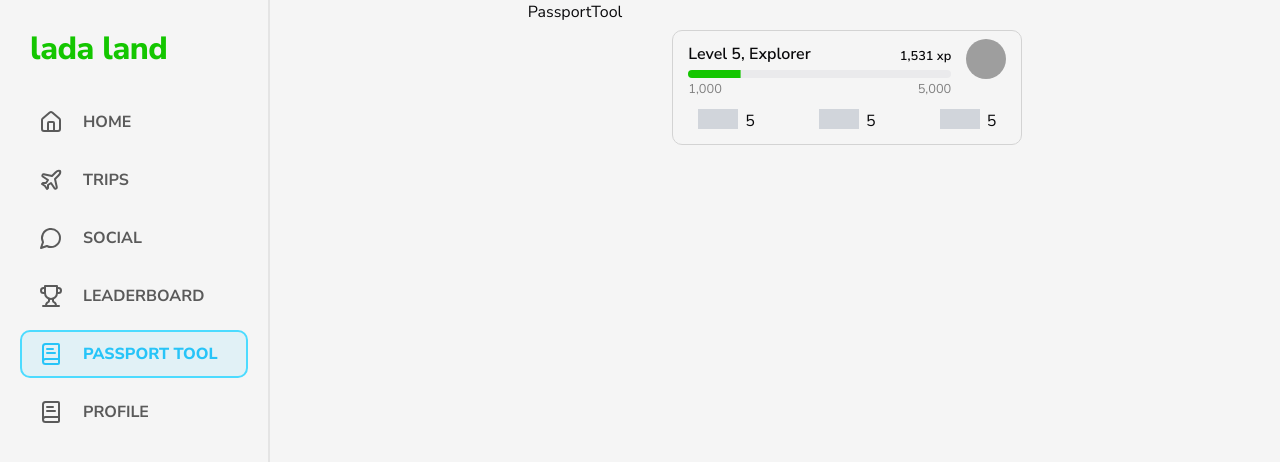
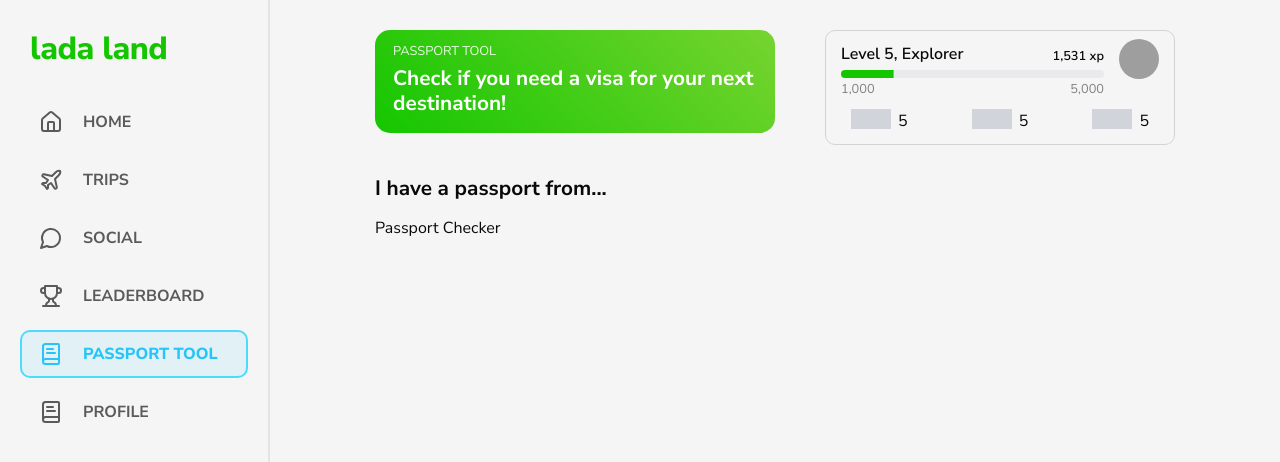
Before and after one commit to C01-Project-LADA/ladaland, a Next.js app in the folder client/: page /passport-tool in a window 1280 px wide. Shown: the top 462 px of the page. Built offline with nearby package versions, Linux system fonts and the light colour scheme; grey boxes are pictures that could not be loaded.

Commit message:
chore: Passport tool page skeleton

```diff
--- a/client/src/app/(authenticated)/passport-tool/page.tsx
+++ b/client/src/app/(authenticated)/passport-tool/page.tsx
@@ -1,9 +1,17 @@
-import React from 'react';
+import PassportChecker from '@/components/PassportChecker';
+import styles from '@/styles/PassportTool.module.css';
 
 export default function PassportTool() {
   return (
-    <div>
-      <div className="mb-[1000px]">PassportTool</div>
+    <div className={styles.container}>
+      <div className={styles.header_block}>
+        <h2>PASSPORT TOOL</h2>
+        <h1>Check if you need a visa for your next destination!</h1>
+      </div>
+
+      <h2 className={styles.title}>I have a passport from...</h2>
+
+      <PassportChecker />
     </div>
   );
 }
--- /dev/null
+++ b/client/src/components/PassportChecker.tsx
@@ -0,0 +1,9 @@
+'use client';
+
+export default function PassportChecker() {
+  return (
+    <>
+      <div>Passport Checker</div>
+    </>
+  );
+}
--- /dev/null
+++ b/client/src/styles/PassportTool.module.css
@@ -0,0 +1,34 @@
+.container {
+  padding-top: 30px;
+}
+
+.header_block {
+  background: linear-gradient(
+    45deg,
+    var(--lada-primary) 0%,
+    var(--lada-secondary) 100%
+  );
+  border-radius: 15px;
+  padding: 12px 18px 17px 18px;
+  color: white;
+
+  /* TEMP */
+  width: 400px;
+}
+.header_block h2 {
+  font-size: 0.8rem;
+  color: rgba(255, 255, 255, 0.9);
+  margin-bottom: 5px;
+}
+.header_block h1 {
+  font-size: 1.3rem;
+  font-weight: bold;
+  line-height: 1.2;
+}
+
+.title {
+  font-size: 1.3rem;
+  font-weight: bold;
+  margin-top: 40px;
+  margin-bottom: 12px;
+}
```
